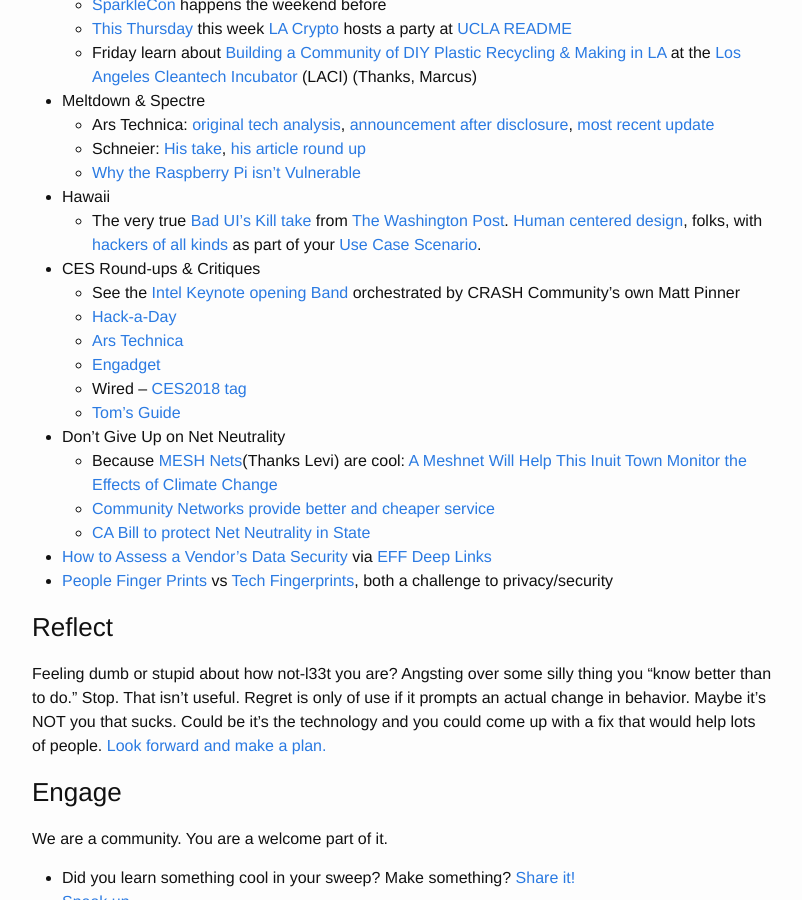
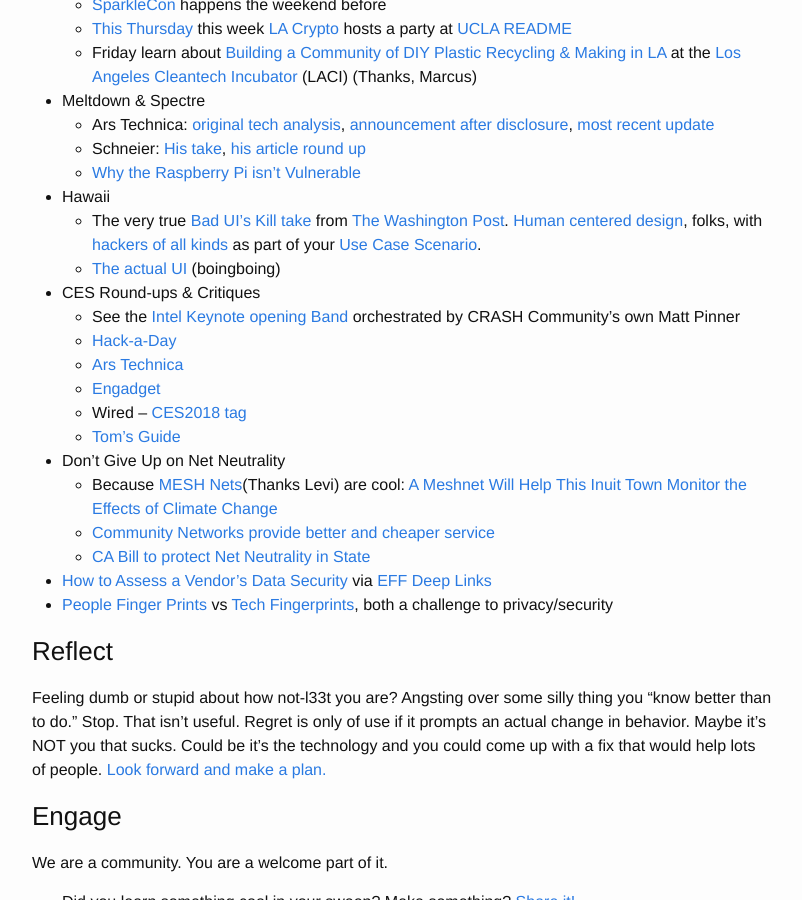
Before and after one commit to CRASHSpace/tuesday, a Jekyll site: the page built from _posts/2018-01-16-tuesday-sweep.md, in a window 1280 px wide and 900 px high, scrolled down 1107 px. Shown: the whole window, without its empty margins (238-1040 px from the left). Built offline with Jekyll 4.4.1, drawn with Linux system fonts in a browser that asks for light colours.

Commit message:
link added - HI UI
Image became available of actual UI

```diff
--- a/_posts/2018-01-16-tuesday-sweep.md
+++ b/_posts/2018-01-16-tuesday-sweep.md
@@ -42,6 +42,7 @@
     * [Why the Raspberry Pi isn't Vulnerable](https://www.raspberrypi.org/blog/why-raspberry-pi-isnt-vulnerable-to-spectre-or-meltdown/)
 *   Hawaii
     *   The very true [Bad UI’s Kill take](https://www.ixquick.com/do/dsearch?query=bad+UI+Kills&cat=web&pl=opensearch&language=english) from [The Washington Post](https://www.washingtonpost.com/news/post-nation/wp/2018/01/14/hawaii-missile-alert-how-one-employee-pushed-the-wrong-button-and-caused-a-wave-of-panic/?utm_term=.eb47c9eece40). [Human centered design](https://www.plusacumen.org/courses/introduction-human-centered-design), folks, with [hackers of all kinds](https://blog.crashspace.org/2016/12/one-thing-to-do-today-threat-model-part-2-who-is-the-threat-anyway/) as part of your [Use Case Scenario](http://www.humanfactors.com/newsletters/tell_me_the_story.asp).
+    * [The actual UI](https://boingboing.net/2018/01/16/bad-design-this-is-the-menu-w.html) (boingboing)
 *   CES Round-ups & Critiques
     *   See the [Intel Keynote opening Band](https://newsroom.intel.com/news/2018-ces-keynote-intel-brian-krzanich/) orchestrated by CRASH Community’s own Matt Pinner
     *   [Hack-a-Day](https://hackaday.com/2018/01/14/hackaday-links-the-s-in-ces-stands-for-snake-oil/)
```
